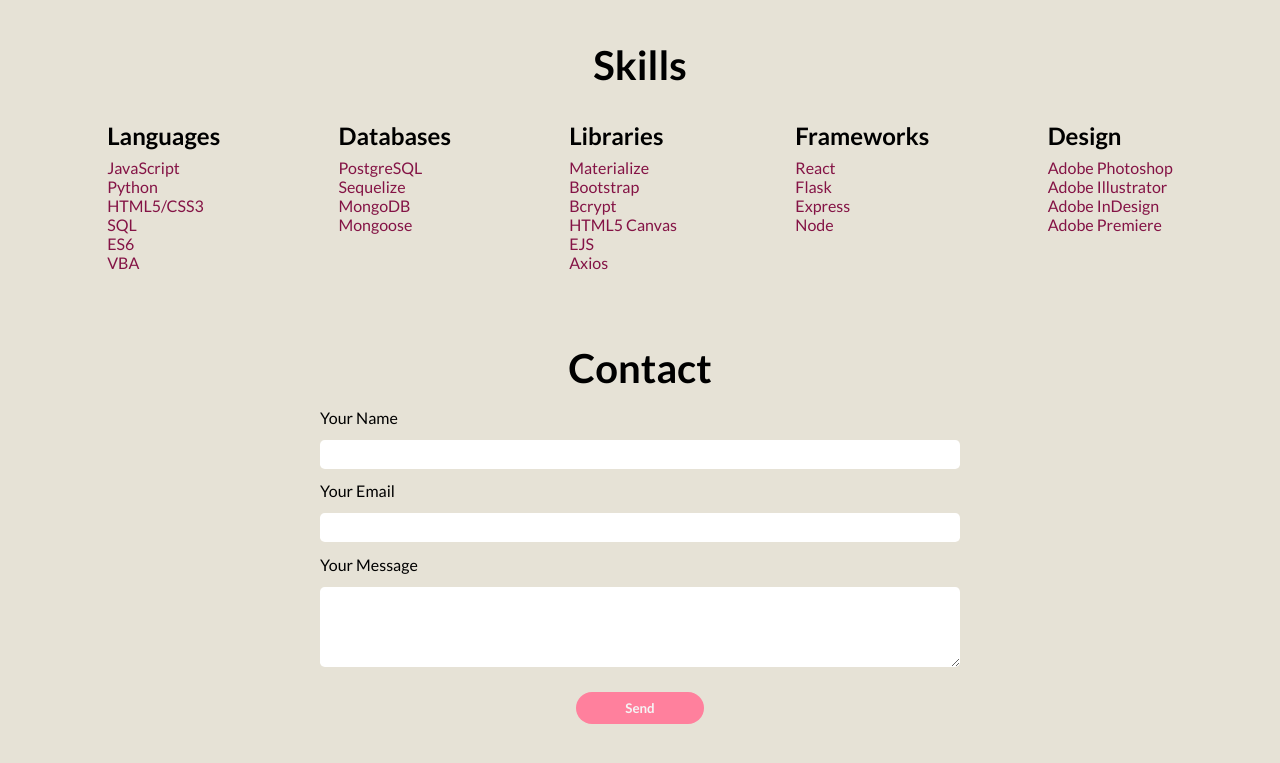
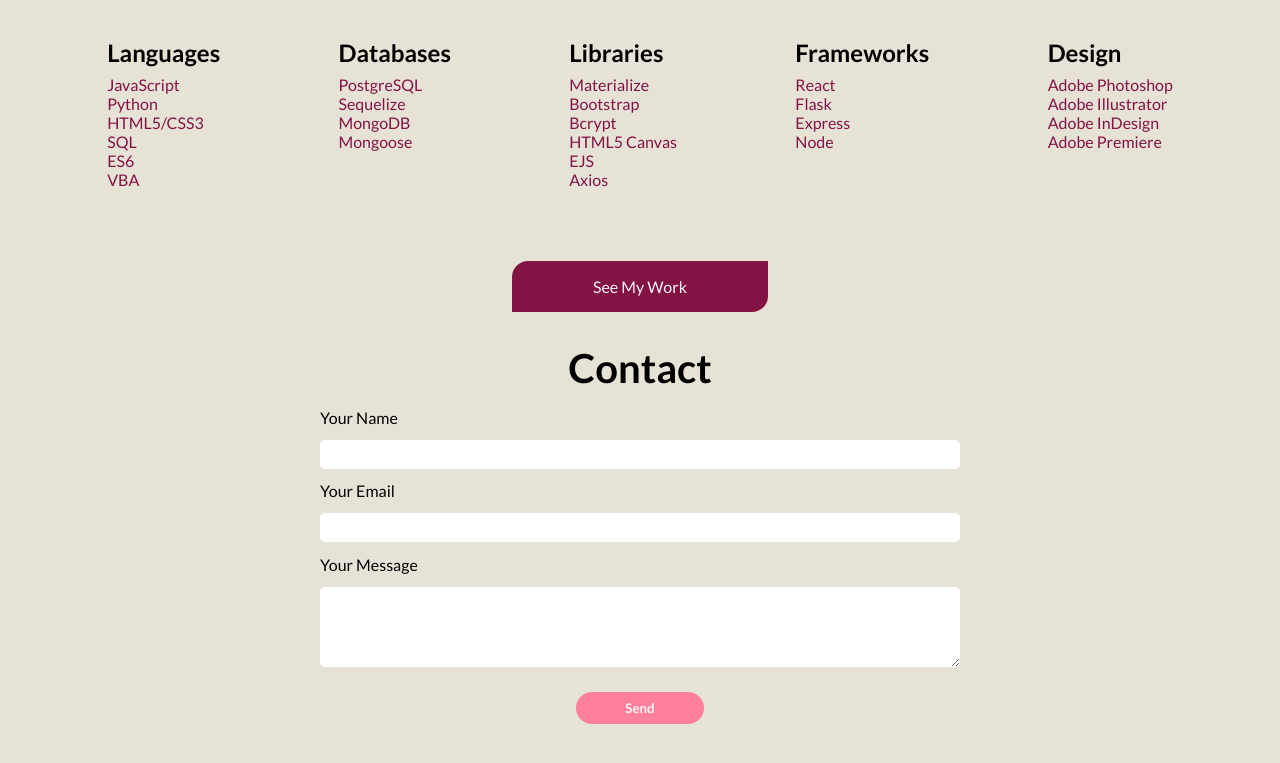
Before and after one commit to ecguerra/Portfolio, a React (Create React App) app: page / in a window 1280 px wide. Shown: the part 711-1474 px from the top of the page. Built offline with nearby package versions, Linux system fonts and the light colour scheme.

Commit message:
added button to homepage; added transtions

```diff
--- a/src/components/Home.js
+++ b/src/components/Home.js
@@ -1,3 +1,4 @@
+import { Link } from 'react-router-dom'
 import Skills from './Skills'
 import Contact from './common/Contact'
 
@@ -25,6 +26,7 @@
                         </div>
                     </div>
             <Skills />
+            <Link to='/portfolio' className='portfolio-btn'>See My Work</Link>
             <Contact />
         </div>
     )
--- a/src/css/Contact.css
+++ b/src/css/Contact.css
@@ -42,10 +42,11 @@
     border-radius: 1rem;
     font-weight: 700;
     color: var(--neutral-pop);
+    transition: 0.2s;
 }
 
 input[type=submit]:hover{
     background-color: var(--neutral-pop);
-    border: 0.15rem solid var(--pop);
+    /* border: 0.15rem solid var(--pop); */
     color: var(--pop);
 }
--- a/src/css/Home.css
+++ b/src/css/Home.css
@@ -1,13 +1,3 @@
-:root {
-    --main: #841345;
-    --accent1: #26B0D5;
-    --accent2: #88B918;
-    --pop: #FF809D;
-    --neutral-dk: #41423E;
-    --neutral-lt: #e6e2d6;
-    --neutral-pop: whitesmoke;
-}
-
 .home-container {
     display: flex;
     flex-direction: column;
@@ -98,3 +88,21 @@
     color: var(--neutral-pop);
     font-weight: 700;
 }
+
+.portfolio-btn {
+    background-color: var(--main);
+    color: var(--neutral-pop);
+    padding: 1rem;
+    margin: 1rem;
+    width: 20%;
+    display: flex;
+    justify-content: center;
+    align-items: center;
+    border-radius: 1rem 0 1rem 0;
+    transition: 0.3s;
+}
+
+.portfolio-btn:hover {
+    background-color: var(--neutral-pop);
+    color: var(--main);
+}
--- a/src/css/Skills.css
+++ b/src/css/Skills.css
@@ -1,13 +1,3 @@
-:root {
-    --main: #841345;
-    --accent1: #26B0D5;
-    --accent2: #88B918;
-    --pop: #FF809D;
-    --neutral-dk: #41423E;
-    --neutral-lt: #e6e2d6;
-    --neutral-pop: whitesmoke;
-}
-
 .skills-container {
     width: 100%;
     padding: 1rem 3rem;
```
